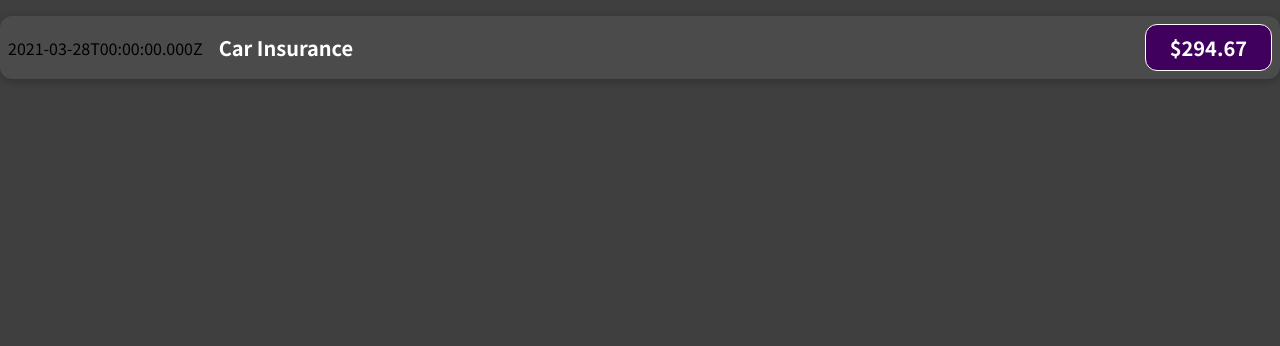
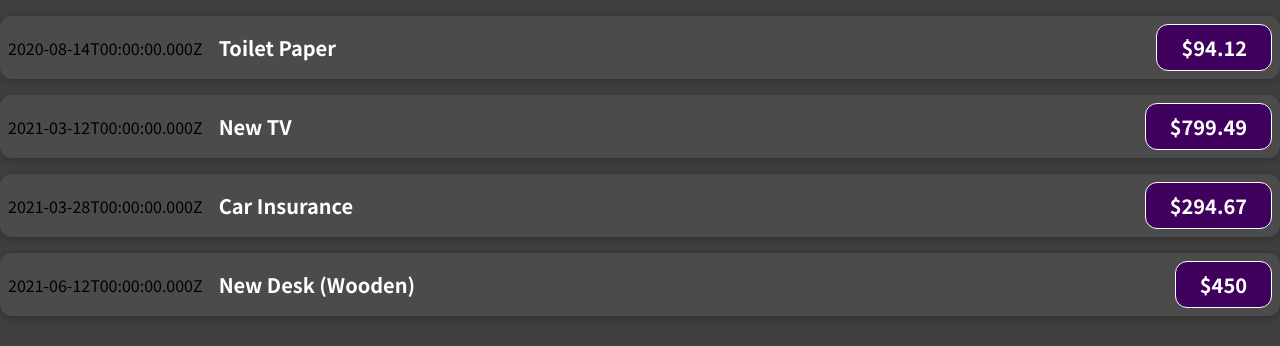
Before and after one commit to amycandoit/React_study, a JavaScript app: page / in a window 1280 px wide. Shown: the top 346 px of the page. Built offline with nearby package versions, Linux system fonts and the light colour scheme.

Commit message:
props 사용하기

```diff
--- a/src/App.js
+++ b/src/App.js
@@ -1,9 +1,50 @@
 import ExpenseItem from "./components/ExpenseItem";
 
 function App() {
+    const expenses = [
+        {
+            id: 'e1',
+            title: 'Toilet Paper',
+            amount: 94.12,
+            date: new Date(2020, 7, 14),
+        },
+        { id: 'e2', title: 'New TV', amount: 799.49, date: new Date(2021, 2, 12) },
+        {
+            id: 'e3',
+            title: 'Car Insurance',
+            amount: 294.67,
+            date: new Date(2021, 2, 28),
+        },
+        {
+            id: 'e4',
+            title: 'New Desk (Wooden)',
+            amount: 450,
+            date: new Date(2021, 5, 12),
+        },
+    ];
   return (
       <div>
-        <ExpenseItem></ExpenseItem>
+        <ExpenseItem
+            title={expenses[0].title}
+            amount={expenses[0].amount}
+            date={expenses[0].date}>
+        </ExpenseItem>
+          <ExpenseItem
+              title={expenses[1].title}
+              amount={expenses[1].amount}
+              date={expenses[1].date}>
+          </ExpenseItem>
+          <ExpenseItem
+              title={expenses[2].title}
+              amount={expenses[2].amount}
+              date={expenses[2].date}>
+          </ExpenseItem>
+          <ExpenseItem
+              title={expenses[3].title}
+              amount={expenses[3].amount}
+              date={expenses[3].date}>
+          </ExpenseItem>
+
       </div>
   );
 }
--- a/src/components/ExpenseItem.js
+++ b/src/components/ExpenseItem.js
@@ -1,16 +1,17 @@
 import './ExpenseItem.css'
 
 
-function ExpenseItem() {
+function ExpenseItem(props) {
     const expenseDate = new Date(2021, 2, 28);
     const expenseTitle = 'Car Insurance';
     const expenseAmount = 294.67;
+
     return (
         <div className="expense-item">
-            <div>{expenseDate.toISOString()}</div>
+            <div>{props.date.toISOString()}</div>
             <div className="expense-item__description">
-                <h2>{expenseTitle}</h2>
-                <div className="expense-item__price">${expenseAmount}</div>
+                <h2>{props.title}</h2>
+                <div className="expense-item__price">${props.amount}</div>
             </div>
         </div>
     )
```
